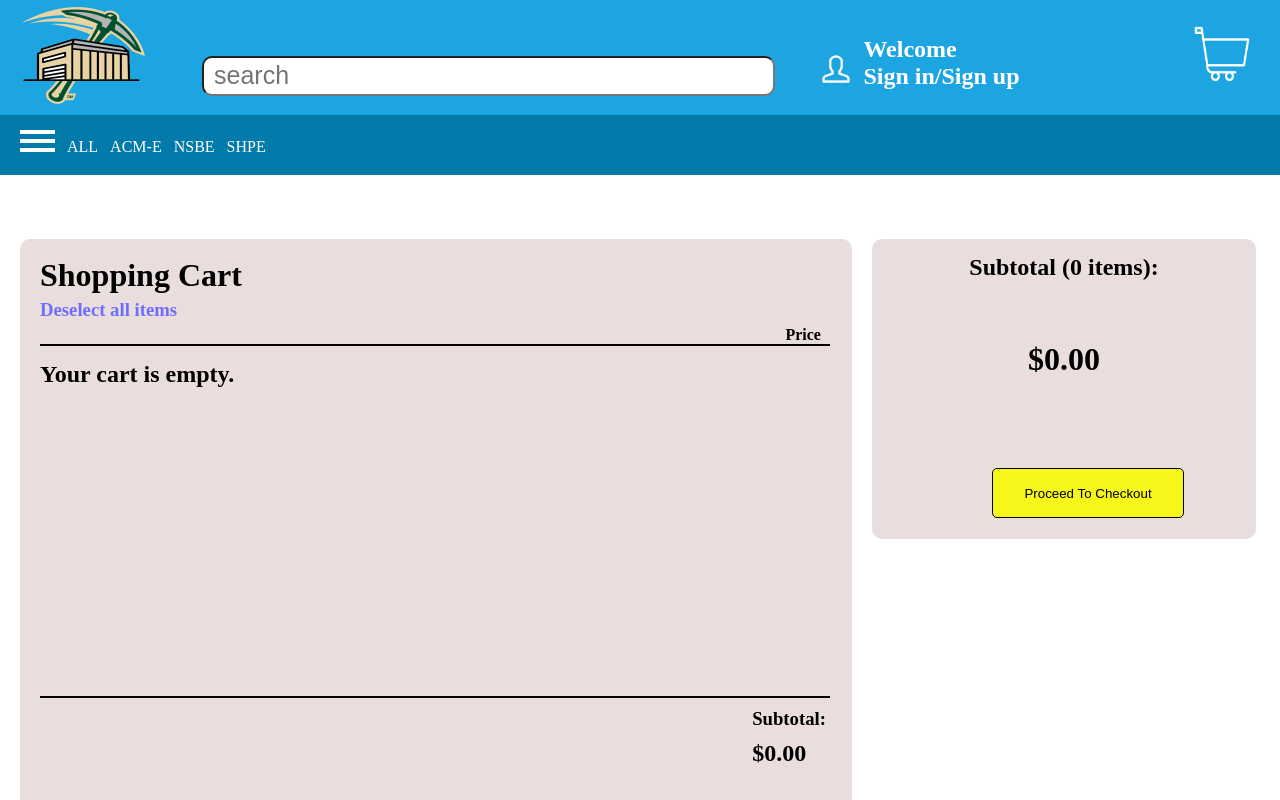
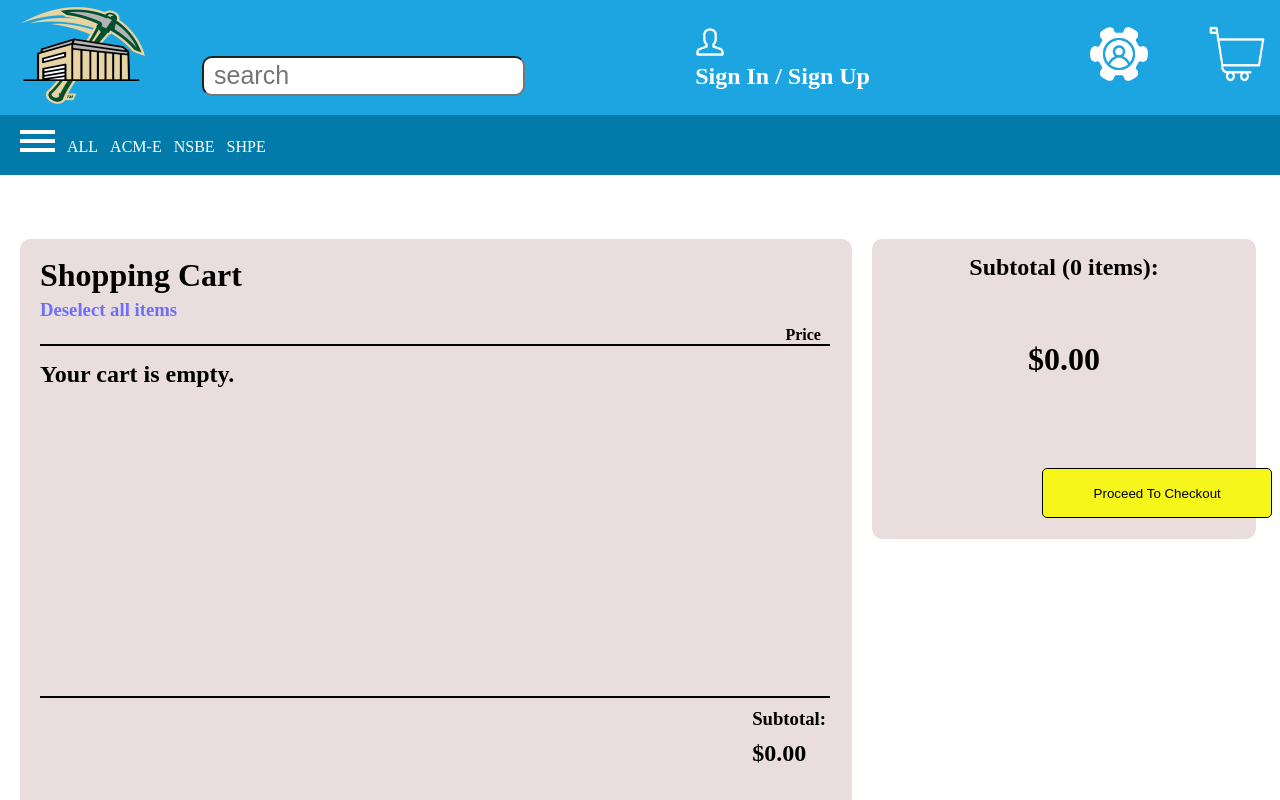
Before and after one commit to ACM-Entrepreneurship/e-commerce, a Next.js app: page /product-order/shopping-cart in a window 1280 px wide. Built offline with nearby package versions, Linux system fonts and the light colour scheme.

Commit message:
linked main-account page and update product page, added user setting image

```diff
--- a/components/Navbar.js
+++ b/components/Navbar.js
@@ -1,7 +1,6 @@
 import Link from 'next/link'
 import Image from 'next/image'
 //import openSideNav from "components/Sidenavbar"
-
 
 const openSideNav = () => {
     return (
@@ -45,8 +44,17 @@ const Navbar = () => {
                     </li>
                     <li>
                         <div className='nav-signin'>
-                            <Image src='/signin-icon.png' alt='main signin icon' width={30} height={30} />
-                            <a href="/user-login/create-account">Welcome<br />Sign in/Sign up</a>
+                            <a href="/user-login/create-account">
+                                <Image src='/signin-icon.png' alt='main signin icon' width={30} height={30} />
+                                <p>Sign In / Sign Up</p>
+                            </a>
+                        </div>
+                    </li>
+                    <li>
+                        <div className='nav-mainAccount'>
+                            <a href='/main-account/main-account-page'>
+                                <Image src='/user_settings_icon.png' alt='user settings icon' width={60} height={60}/>
+                            </a>
                         </div>
                     </li>
                     <li>
--- a/pages/product-order/shopping-cart.js
+++ b/pages/product-order/shopping-cart.js
@@ -34,7 +34,9 @@ export default function ShoppingCartPage(){
             <div class={styles.priceSideBar}>
                 <h2 class={styles.totalSideBar}>Subtotal (0 items):</h2>
                 <h1 class={styles.totalPriceSB}>$0.00</h1>
-                <button id={styles.checkoutBtn}>Proceed To Checkout</button>
+                <a href="/product-order/checkout-page">
+                    <button id={styles.checkoutBtn}>Proceed To Checkout</button>
+                </a>
             </div>
             <div class={styles.whitespace}></div>
 
--- a/pages/productpage/[productid].js
+++ b/pages/productpage/[productid].js
@@ -84,7 +84,7 @@ export default function ProductPage(props){
                     <div class={styles.topBorderLine2}></div>
                 </div>
                 <div class={styles.column_4}>
-                    <h1 class={styles.prodPrice}>$0.00</h1>
+                    <h1 class={styles.prodPrice}>${price}</h1>
                     <h3 class={styles.stockInfo}>In stock</h3>
                     <button class={styles.cartBtn}>ADD TO CART</button>
                     <button class={styles.buyBtn}>BUY NOW</button>
--- a/styles/globals.css
+++ b/styles/globals.css
@@ -49,14 +49,14 @@ nav .nav-belt-button ul{
 }
 
 nav .nav-belt-button li{
-  width: 40%;
+  width: 30%;/*original: 40*/
   display: inline-block;
   text-decoration: none;
-  margin: auto 5px;
+  margin: auto 5px; /* margin: auto 5px; */
 }
 
 nav .nav-belt-button .navbar-search input[type=text] {
-  width: 350%;
+  width: 350%; /* original: 350*/
   height: 40px;
   border-radius: 10px;
   font-size: 25px;
@@ -76,12 +76,21 @@ nav .nav-belt-button .navbar-search li{
 
 nav .nav-belt-button .nav-signin{
   display: block;
-  margin-left: 50%;
+  margin-left: 5%; /*original: 50 before adding user settings*/
+  padding-left: 50%;
+
 }
+
+nav .nav-belt-button .nav-mainAccount{
+  display: block;
+  margin-left: 10%;
+  padding-left: 70%;
+}
+
 
 nav .nav-belt-button .nav-cart{
   display: block;
-  margin-left: 35%;
+  margin-left: 15%; /*original: 35 before adding user settings%*/
 }
 
 nav .nav-main{
--- a/styles/shopping-cart.module.css
+++ b/styles/shopping-cart.module.css
@@ -69,8 +69,8 @@
     border-radius: 5px;
     border: 1px solid black;
     margin-top: 90px;
-    margin-left: 120px;
-    width: 50%;
+    margin-left: 170px;
+    width: 70%;
     height: 50px;
 }
 
```
